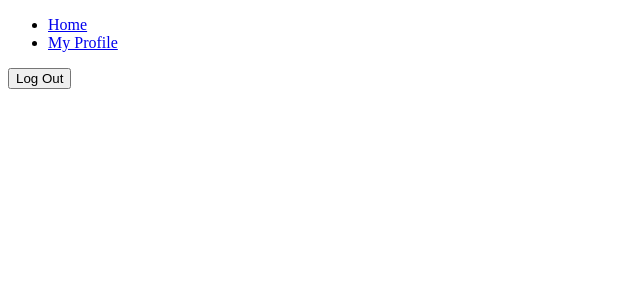
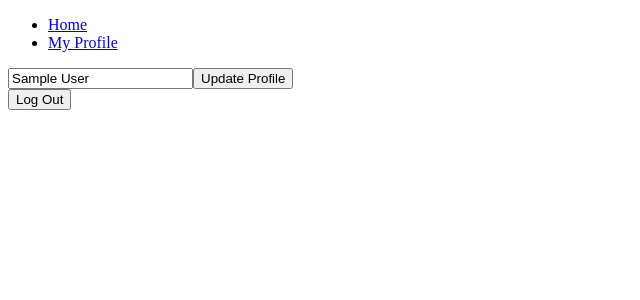
Before and after one commit to Kerem-Song/twitter-clone, a React (Create React App) app: page /profile in a window 1280 px wide. Shown: the top 300 px of the page, without its empty margins (0-640 px from the left). Built offline with nearby package versions, Linux system fonts and the light colour scheme; no server answers; the database is empty; sample sign-in values are in the browser's storage.

Commit message:
feat: profile update

```diff
--- a/src/components/Navigation.tsx
+++ b/src/components/Navigation.tsx
@@ -1,7 +1,8 @@
+import { TUser } from "App";
 import React from "react";
 import { Link } from "react-router-dom";
 
-export const Navigation = () => {
+export const Navigation = ({ user }: TUser) => {
   return (
     <nav>
       <ul>
--- a/src/components/Router.tsx
+++ b/src/components/Router.tsx
@@ -14,7 +14,7 @@ import { TUser } from "../App";
 const AppRouter = ({ isLoggedIn, user }: TUser) => {
   return (
     <Router>
-      {isLoggedIn && <Navigation />}
+      {isLoggedIn && <Navigation user={user} />}
       <Routes>
         {isLoggedIn ? (
           <>
--- a/src/routes/Profile.tsx
+++ b/src/routes/Profile.tsx
@@ -1,27 +1,18 @@
-import React, { useEffect } from "react";
+import React, { ChangeEvent, FormEvent, useEffect, useState } from "react";
 import { authService, dbService } from "fb";
-import { signOut } from "firebase/auth";
+import { signOut, updateProfile } from "firebase/auth";
 import { useNavigate } from "react-router-dom";
 import { TUser } from "App";
-import { collection, getDocs, query, where } from "firebase/firestore";
+import { collection, getDocs, orderBy, query, where } from "firebase/firestore";
 
 const Profile = ({ user }: TUser) => {
-  // const getMyTweets = async () => {
-  //   const q = query(
-  //     collection(dbService, "tweets"),
-  //     where("creatorId", "==", user?.uid)
-  //   );
-
-  //   const querySnapshot = await getDocs(q);
-  //   querySnapshot.forEach((doc) => {
-  //     console.log("doc from get my tweet", doc.data());
-  //   });
-  // };
+  const [newDisplayName, setNewDisplayName] = useState(user?.displayName);
   useEffect(() => {
     const getMyTweets = async () => {
       const q = query(
         collection(dbService, "tweets"),
-        where("creatorId", "==", user?.uid)
+        where("creatorId", "==", user?.uid),
+        orderBy("createdAt")
       );
 
       const querySnapshot = await getDocs(q);
@@ -30,7 +21,8 @@ const Profile = ({ user }: TUser) => {
       });
     };
     getMyTweets();
-  }, [user?.uid]);
+  }, [user]);
+
   const navigate = useNavigate();
 
   const handleSignOut = () => {
@@ -42,8 +34,41 @@ const Profile = ({ user }: TUser) => {
         console.log("log out failed: ", err);
       });
   };
+
+  const handleChange = (e: ChangeEvent<HTMLInputElement>) => {
+    const {
+      target: { value },
+    } = e;
+    setNewDisplayName(value);
+  };
+
+  const onSubmit = async (e: FormEvent) => {
+    e.preventDefault();
+    if (user && user.displayName !== newDisplayName) {
+      await updateProfile(user, {
+        displayName: newDisplayName,
+      })
+        .then(() => {
+          // Profile updated!
+          console.log("profile updated");
+        })
+        .catch((err) => {
+          console.log("update err", err);
+        });
+    }
+  };
+
   return (
     <>
+      <form onSubmit={onSubmit}>
+        <input
+          type="text"
+          placeholder="Display name"
+          onChange={handleChange}
+          value={newDisplayName ?? "User"}
+        />
+        <input type="submit" value="Update Profile" />
+      </form>
       <button onClick={handleSignOut}>Log Out</button>
     </>
   );
```
